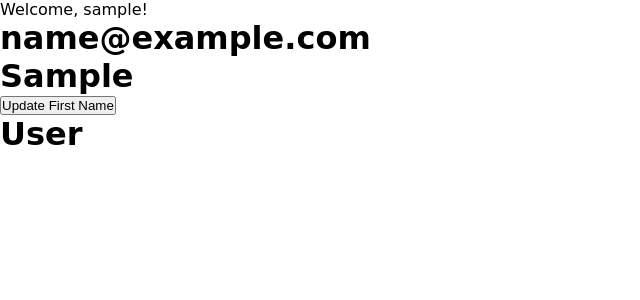
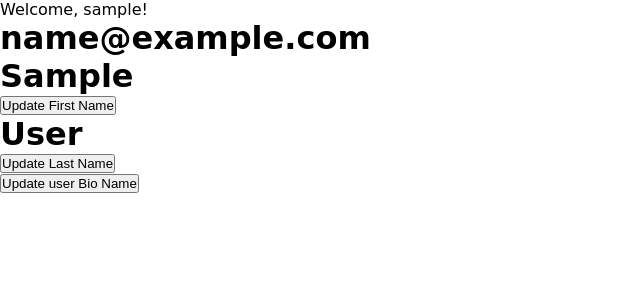
Before and after one commit to Kedar59/skillExchange, a Django app: page /profile/ in a window 1280 px wide. Shown: the part 94-394 px from the top of the page, without its empty margins (0-640 px from the left). Run offline with Django 4.2, Linux system fonts and the light colour scheme; the visitor is signed in with stand-in values (Sample User, id 1).

Commit message:
update user last name and user bio added

```diff
--- a/static/js/profile.js
+++ b/static/js/profile.js
@@ -3,7 +3,24 @@ document.addEventListener('DOMContentLoaded', function () {
     const updateFirstNameForm = document.getElementById('update-first-name-form');
 
     updateFirstNameButton.addEventListener('click', function () {
+        console.log("I was clicked");
         updateFirstNameForm.style.display = 'block';
         updateFirstNameButton.style.display = 'none';
     });
+
+    const updateLastNameButton = document.getElementById('update-last-name-button');
+    const updateLastNameForm = document.getElementById('update-last-name-form');
+
+    updateLastNameButton.addEventListener('click', function () {
+        updateLastNameForm.style.display = 'block';
+        updateLastNameButton.style.display = 'none';
+    });
+
+    const updateUserBioButton = document.getElementById('update-userBio-button');
+    const updateUserBioForm = document.getElementById('update-userBio-form');
+
+    updateUserBioButton.addEventListener('click', function () {
+        updateUserBioForm.style.display = 'block';
+        updateUserBioButton.style.display = 'none';
+    });
 });
--- a/users/templates/users/profile.html
+++ b/users/templates/users/profile.html
@@ -9,15 +9,27 @@
 {% if user.is_authenticated %}
     <p>Welcome, {{ user.username }}!</p>
     <h1>{{user.email}}</h1>
-    <h1>{{user.first_name}}</h1>
+    <h1 id="first_name_hide">{{user.first_name}}</h1>
         <button id="update-first-name-button">Update First Name</button>
             <form id="update-first-name-form" method="post" action="{% url 'profile' %}" style="display: none;">
                 {% csrf_token %}
                 <input type="text" name="update_first_name" value="{{ user.first_name }}">
                 <button type="submit">Submit</button>
             </form>
-    <h1>{{user.last_name}}</h1>
-    <h4>{{user.userBio}}</h4>
+    <h1 id="last_name_hide">{{user.last_name}}</h1>
+        <button id="update-last-name-button">Update Last Name</button>
+            <form id="update-last-name-form" method="post" action="{% url 'profile' %}" style="display: none;">
+                {% csrf_token %}
+                <input type="text" name="update_last_name" value="{{ user.last_name }}">
+                <button type="submit">Submit</button>
+            </form>
+    <h1 id="user_bio_hide">{{user.userBio}}</h1>
+        <button id="update-userBio-button">Update user Bio Name</button>
+            <form id="update-userBio-form" method="post" action="{% url 'profile' %}" style="display: none;">
+                {% csrf_token %}
+                <textarea type="text" name="update_userBio" rows="4" maxlength="255" cols="10">{{ user.userBio }}</textarea>
+                <button type="submit">Submit</button>
+            </form>
     <!-- Display other user information here as needed -->
 {% else %}
     <p>User is not logged in.</p>
--- a/users/views.py
+++ b/users/views.py
@@ -146,6 +146,27 @@ def profile(request):
 
             messages.success(request, ' First name updated successfully ')
             return render(request, "users/profile.html" , {'user':user})
+        elif 'update_last_name' in request.POST:
+            new_last_name = request.POST['update_last_name']
+            request.user.last_name = new_last_name
+            request.user.save()
 
+            if request.user.last_name != new_last_name:
+                messages.error(request, 'An error occurred while updating the last name. Please try again')
+                return render(request, "users/profile.html" , {'user':user})
+
+            messages.success(request, ' Last name updated successfully ')
+            return render(request, "users/profile.html" , {'user':user})
+        elif 'update_userBio' in request.POST:
+            new_userBio = request.POST['update_userBio']
+            request.user.userBio = new_userBio
+            request.user.save()
+
+            if request.user.userBio != new_userBio:
+                messages.error(request, 'An error occurred while updating the user Bio. Please try again')
+                return render(request, "users/profile.html" , {'user':user})
+
+            messages.success(request, ' User Bio updated successfully ')
+            return render(request, "users/profile.html" , {'user':user})
 
     return render(request, "users/profile.html",{'user':user})
```
Lines whose indentation alone changed are shown as unchanged.
